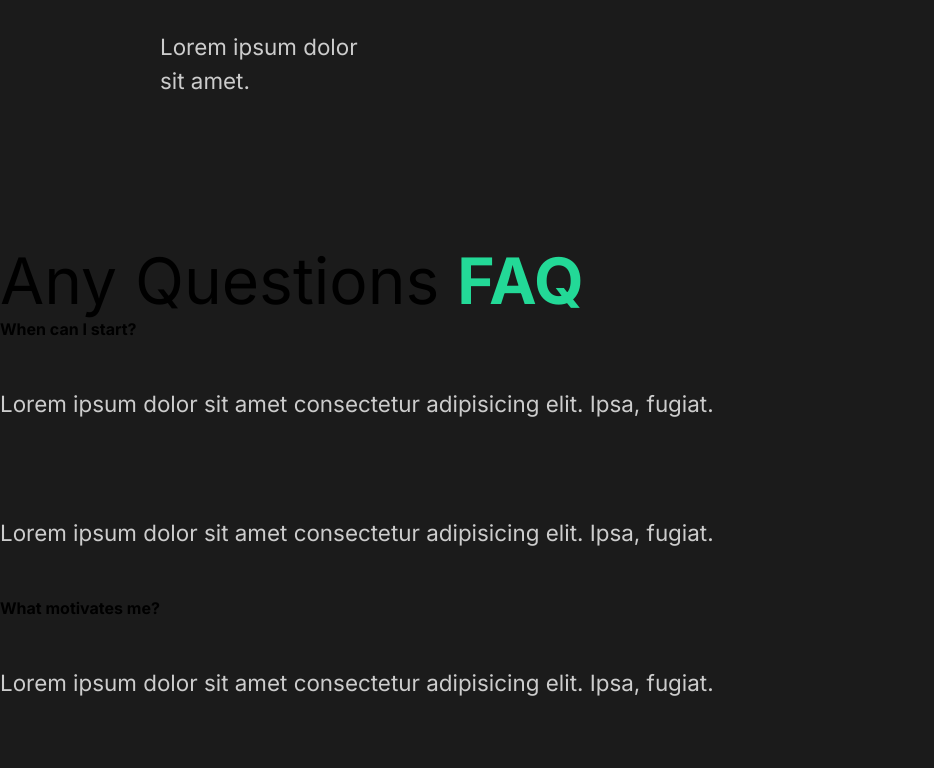
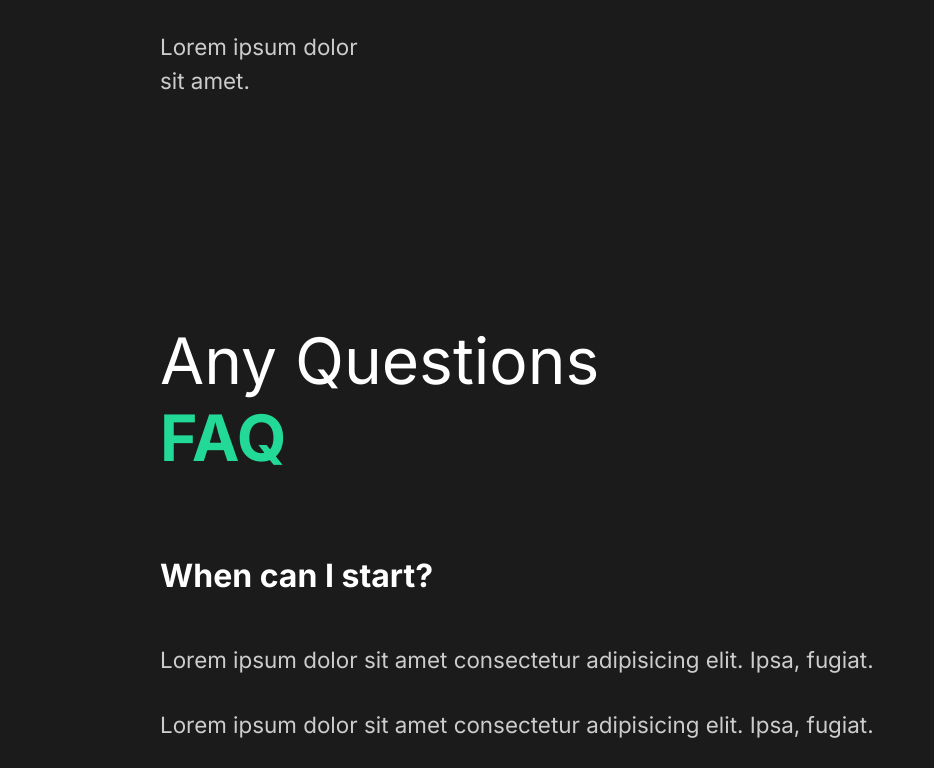
Before and after one commit to jleomorris/portfolio-v3, a React (Create React App) app: page / in a window 1280 px wide. Shown: the part 2029-2797 px from the top of the page, without its empty margins (0-934 px from the left). Built offline with nearby package versions, Linux system fonts and the light colour scheme.

Commit message:
Update FaqSection styling

```diff
--- a/src/components/FaqSection.js
+++ b/src/components/FaqSection.js
@@ -1,8 +1,10 @@
 import React from "react";
+import styled from "styled-components";
+import { About } from "../styles";
 
 const FaqSection = () => {
   return (
-    <div className="faq">
+    <Faq>
       <h2>
         Any Questions <span>FAQ</span>
       </h2>
@@ -18,6 +20,7 @@
             fugiat.
           </p>
         </div>
+        <div className="faq-line"></div>
       </div>
       <div className="question">
         <h4>What motivates me?</h4>
@@ -31,6 +34,7 @@
             fugiat.
           </p>
         </div>
+        <div className="faq-line"></div>
       </div>
       <div className="question">
         <h4>What are my hobbies?</h4>
@@ -44,6 +48,7 @@
             fugiat.
           </p>
         </div>
+        <div className="faq-line"></div>
       </div>
       <div className="question">
         <h4>How can you contact me?</h4>
@@ -57,9 +62,43 @@
             fugiat.
           </p>
         </div>
+        <div className="faq-line"></div>
       </div>
-    </div>
+    </Faq>
   );
 };
 
+const Faq = styled(About)`
+  display: block;
+
+  span {
+    display: block;
+  }
+
+  h2 {
+    padding-bottom: 2rem;
+    font-weight: lighter;
+  }
+
+  .faq-line {
+    background: #cccccc;
+    height: 0.2rem;
+    margin: 2rem 0rem;
+    width: 100%;
+  }
+
+  .question {
+    padding: 3rem 0rem;
+    cursor: pointer;
+  }
+
+  .answer {
+    padding: 2rem 0rem;
+
+    p {
+      padding: 1rem 0rem;
+    }
+  }
+`;
+
 export default FaqSection;
--- a/src/components/GlobalStyle.js
+++ b/src/components/GlobalStyle.js
@@ -41,6 +41,7 @@
 
   h4 {
     font-weight: bold;
+    font-size: 2rem;
   }
 
   a {
--- a/src/styles.js
+++ b/src/styles.js
@@ -25,7 +25,7 @@
   img {
     width: 100%;
     height: 80vh;
-    object-fit: cover;
+    object-fit: contain;
   }
 `;
 
```
Also changed, not shown: src/components/AboutSection.js (+2 -1 lines), src/img/about.jpg (added).
